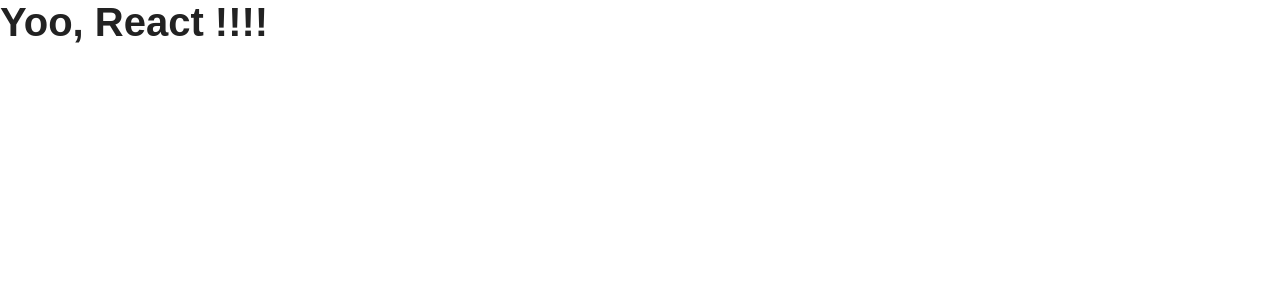
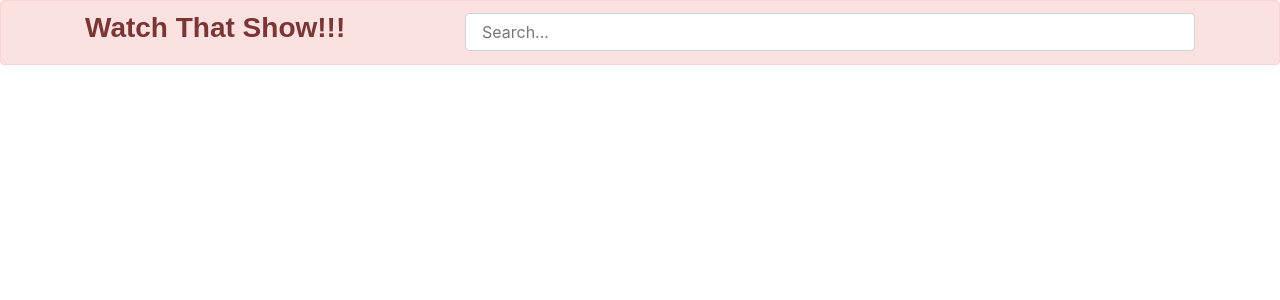
Before and after one commit to MPietraszuk/watch-that-show-reactjs, a React (Create React App) app: page / in a window 1280 px wide. Shown: the top 300 px of the page. Built offline with nearby package versions, Linux system fonts and the light colour scheme; a web font is replaced by a local one.

Commit message:
HeaderComponent03

```diff
--- a/src/components/App.js
+++ b/src/components/App.js
@@ -1,11 +1,12 @@
 import React, { Component } from 'react';
+import Header from './Header';
 
 class App extends Component {
   state = { message: 'Yoo, React !!!!' }
   render() {
     return (
       <div>
-        <h1>{ this.state.message }</h1>
+        <Header />
       </div>
     );
   }
--- /dev/null
+++ b/src/components/Header.jsx
@@ -0,0 +1,24 @@
+import React, { Component } from 'react';
+
+class Header extends Component {
+
+    render() {
+        return (
+            <div className="alert alert-primary">
+                <div className="container">
+                    <div className="row">
+                        <div className="col-md-4">
+                            <h3>Watch That Show!!!</h3>
+                        </div>
+                        <div className="col-md-8">
+                            <input type="search" placeholder="Search..." name="
+                            " id="" className="form-control"/>
+                        </div>
+                    </div>
+                </div>
+            </div>
+        );
+    }
+}
+
+export default Header;
```
Also changed, not shown: 2 other files (tests, documents, lock files or other folders).
